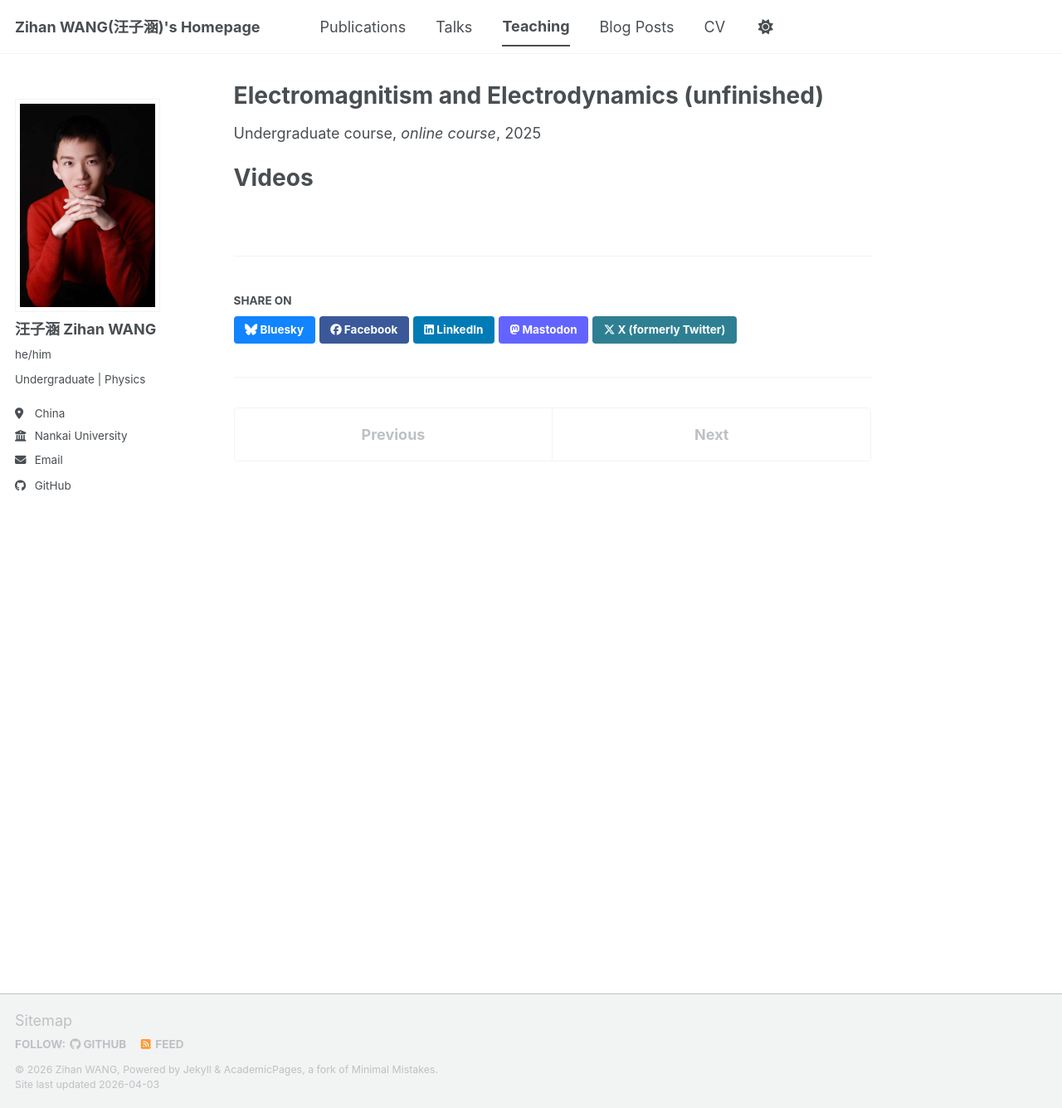
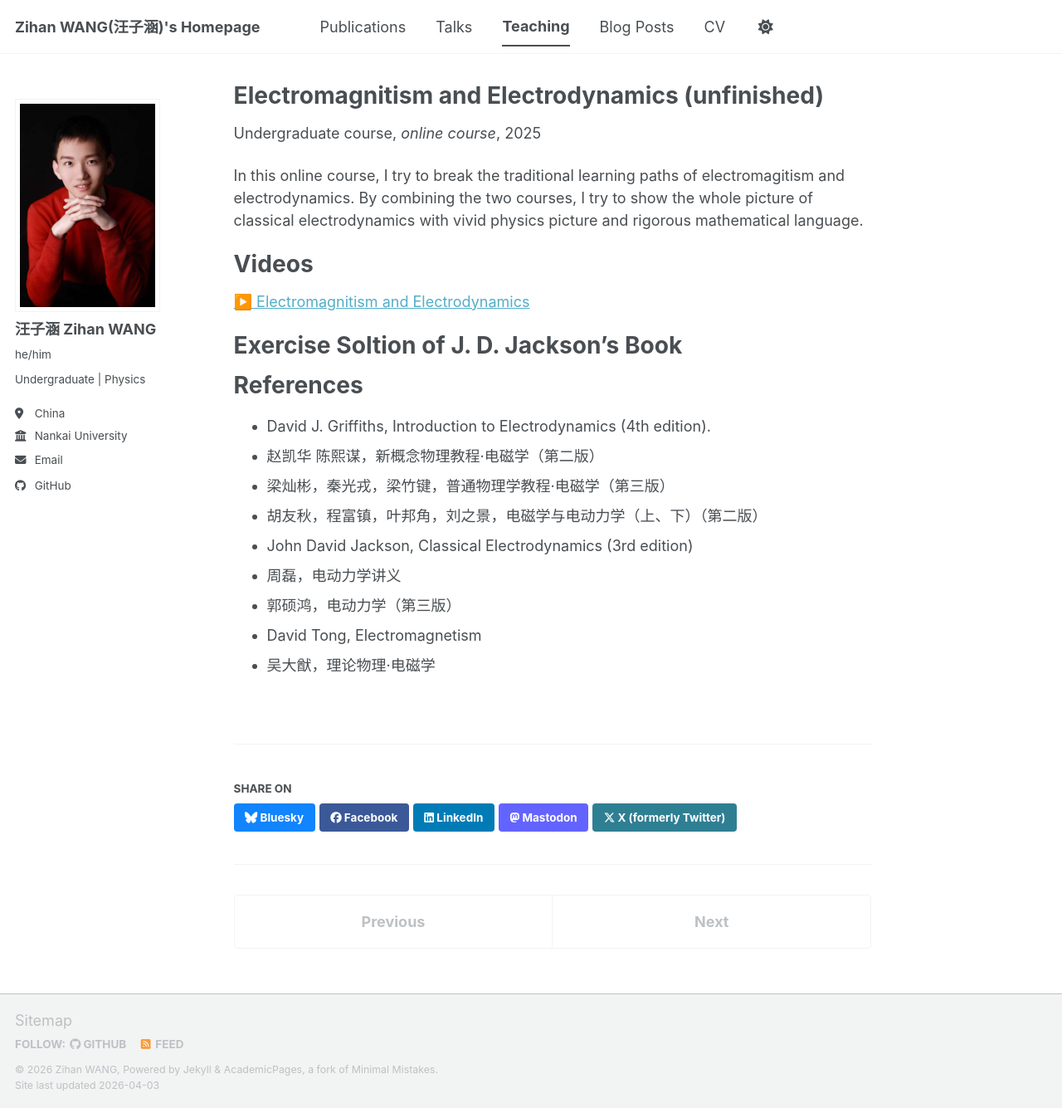
Before and after one commit to zhwang6626/zhwang6626.github.io, a Jekyll site: the page built from _teaching/2025-spring-teaching-electrodynamics.md, in a window 1280 px wide and 1335 px high. Shown: the whole window at 83% size. Built offline with Jekyll 4.4.1, drawn with Linux system fonts in a browser that asks for light colours; a script bundle is joined from its source files by our own code; library files that are not in the unit come from our copies.

Commit message:
Update 2025-spring-teaching-electrodynamics.md

```diff
--- a/_teaching/2025-spring-teaching-electrodynamics.md
+++ b/_teaching/2025-spring-teaching-electrodynamics.md
@@ -8,5 +8,24 @@ date: 2025-3-15
 location: "Bilibili"
 ---
 
+In this online course, I try to break the traditional learning paths of electromagitism and electrodynamics. By combining the two courses, I try to show the whole picture of classical electrodynamics with vivid physics picture and rigorous mathematical language.
+
 Videos
 ===
+[▶️ Electromagnitism and Electrodynamics](https://space.bilibili.com/703109083/lists/5005719)
+
+Exercise Soltion of J. D. Jackson's Book
+===
+
+
+References
+===
+- David J. Griffiths, Introduction to Electrodynamics (4th edition).
+- 赵凯华 陈熙谋，新概念物理教程·电磁学（第二版）
+- 梁灿彬，秦光戎，梁竹键，普通物理学教程·电磁学（第三版）
+- 胡友秋，程富镇，叶邦角，刘之景，电磁学与电动力学（上、下）（第二版）
+- John David Jackson, Classical Electrodynamics (3rd edition)
+- 周磊，电动力学讲义
+- 郭硕鸿，电动力学（第三版）
+- David Tong, Electromagnetism
+- 吴大猷，理论物理·电磁学
```
